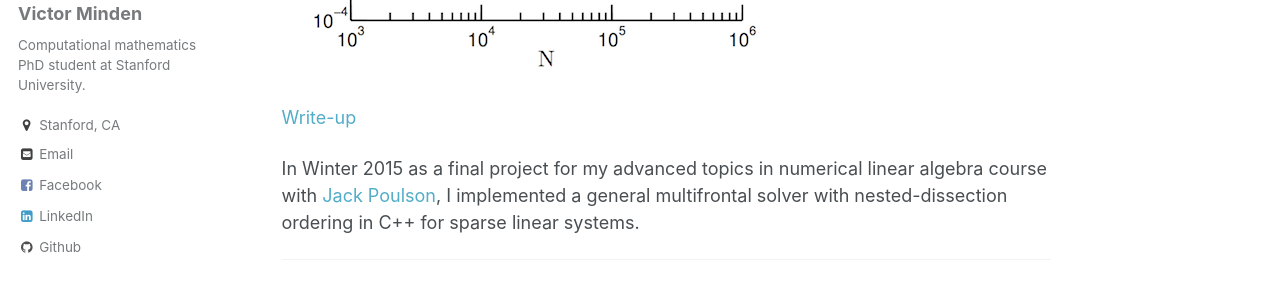
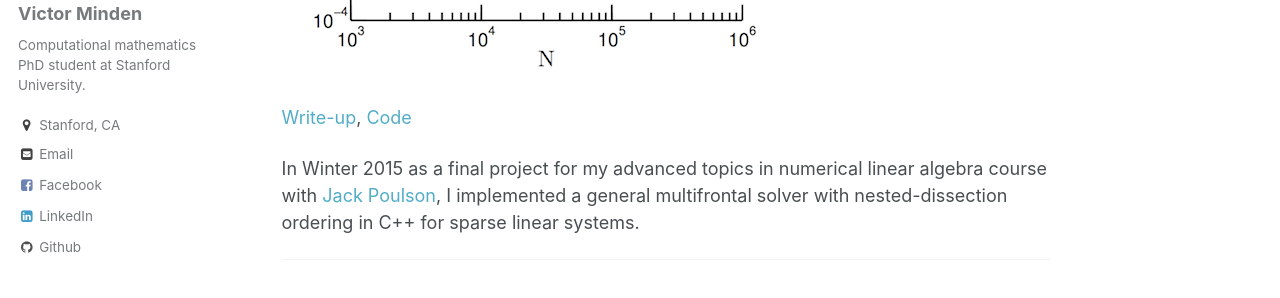
Before and after one commit to victorminden/victorminden.github.io, a Jekyll site: the page built from _pages/projects.md, in a window 1280 px wide and 900 px high, scrolled down 580 px. Shown: the part 153-451 px from the top of the window. Built offline with Jekyll 4.4.1, drawn with Linux system fonts in a browser that asks for light colours.

Commit message:
add code link

```diff
--- a/_pages/projects.md
+++ b/_pages/projects.md
@@ -15,7 +15,7 @@ This is a collection of course projects and the like relatively tangential to my
 
 ![CME 335 Project](images/mf.png)
 
- [Write-up](docs/project_cme335.pdf)
+ [Write-up](docs/project_cme335.pdf), [Code](https://github.com/victorminden/updating-multifrontal)
 
 In Winter 2015 as a final project for my advanced topics in numerical linear algebra course with [Jack Poulson](http://web.stanford.edu/~poulson/), I implemented a general multifrontal solver with nested-dissection ordering in C\+\+ for sparse linear systems.
 
```
